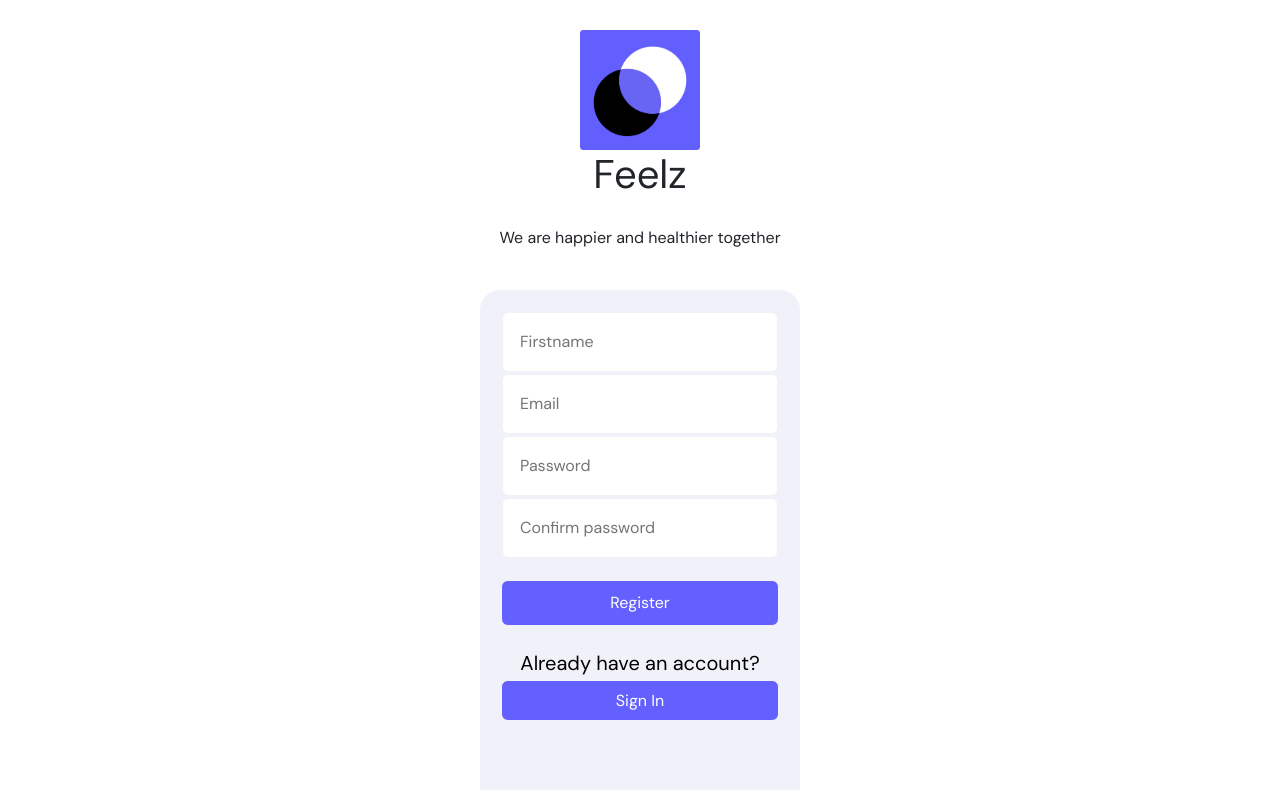
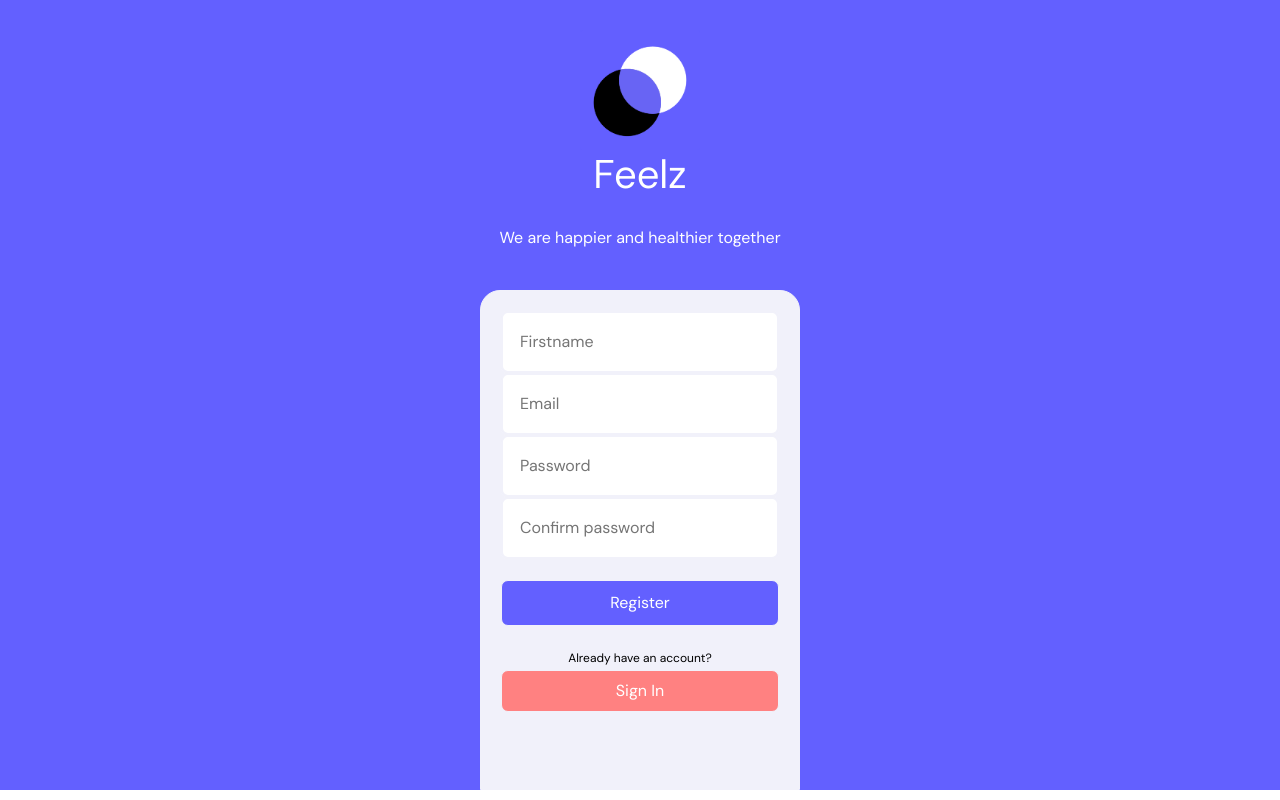
Before and after one commit to ybayraktutan/cyf-together, a React (Create React App) app in the folder client/: page /register in a window 1280 px wide. Built offline with nearby package versions, Linux system fonts and the light colour scheme.

Commit message:
Error messages edited, some CSS added
Error messages edited, some CSS added

```diff
--- a/client/src/Components/LoginForm.js
+++ b/client/src/Components/LoginForm.js
@@ -77,7 +77,6 @@ const LoginForm = () => {
 							value={values.email}
 							onChange={(e) => handleChange(e)}
 						/>
-						{/* <p>{errors} error</p> */}
 					</div>
 					<div className="form-inputs">
 						<input
@@ -88,7 +87,6 @@ const LoginForm = () => {
 							value={values.password}
 							onChange={(e) => handleChange(e)}
 						/>
-						{/* {errors.password.length > 0 && <p>{errors.password}</p>} */}
 					</div>
 					<button
 						className="btn-login"
--- a/client/src/Components/RegistrationForm.js
+++ b/client/src/Components/RegistrationForm.js
@@ -125,7 +125,7 @@ const RegistrationForm = () => {
 						Already have an account?{" "}
 						<Link to="/login" style={linkStyle} onClick={login}>
 							{" "}
-							<button className="btn-login" type="submit">
+							<button className="btn-register" type="submit">
 								Sign In
 							</button>
 						</Link>
--- a/client/src/Pages/PracticePage.js
+++ b/client/src/Pages/PracticePage.js
@@ -119,7 +119,6 @@ console.log("");
 										</div>
 									</div>
 									<div className="btn-practice">
-
 										<Button
 											onClick={() => {
 												console.log("clicked button");
--- a/client/src/Style/App.css
+++ b/client/src/Style/App.css
@@ -8,7 +8,8 @@
   justify-content: center;
   align-items: center;
   font-family: 'DM Sans', sans-serif;
-  /* background-color: #6360FF; */
+  background-color: #6360FF;
+  color: white;
 }
 
 #app-header{
@@ -94,9 +95,3 @@ input{
 .content{
   padding-top: 20px;
 }
-
-.account{
-  color:black;
-  text-align: center;
-  margin:20px 0;
-}
--- a/client/src/Style/Form.css
+++ b/client/src/Style/Form.css
@@ -35,3 +35,10 @@
   color: black;
   font-size: 30px;
 }
+
+.account{
+  color:black;
+  text-align: center;
+  margin:20px 0;
+  font-size: 12px;
+}
```
Also changed, not shown: 2 other files (tests, documents, lock files or other folders).
